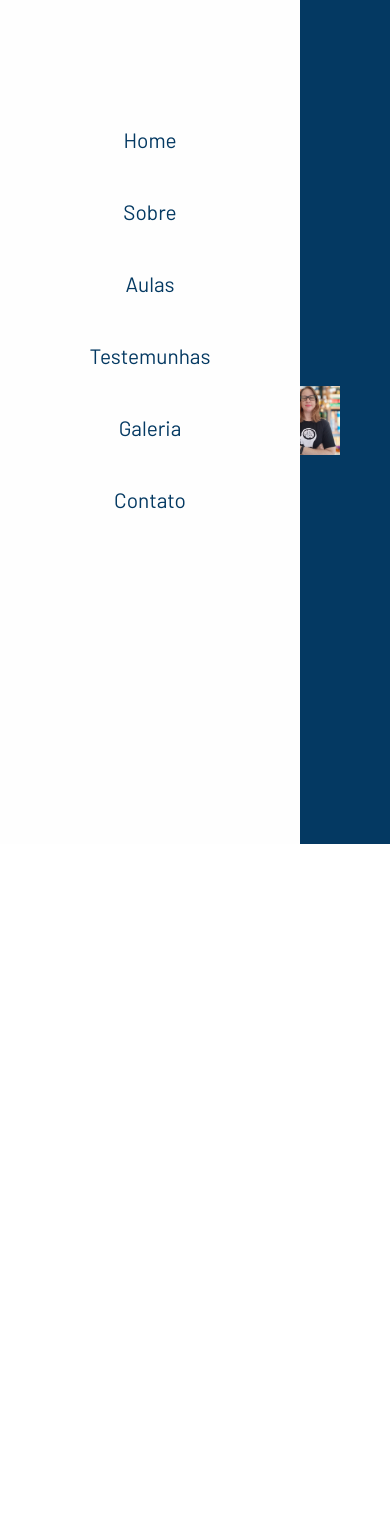
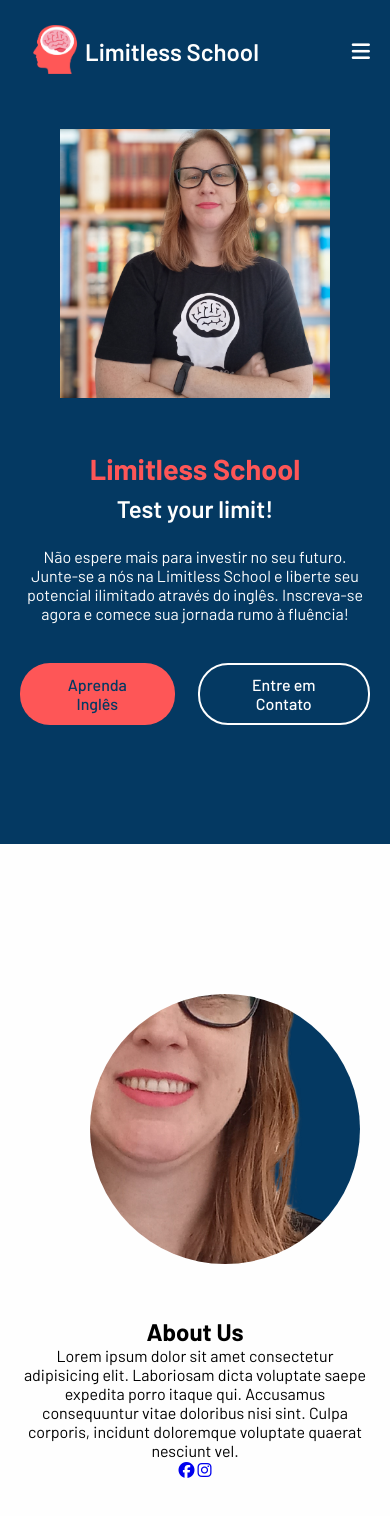
Before and after one commit to nicolas-marzagao/limitless-school.github.io, a plain HTML site: page index.html in a window 390 px wide. Before the commit the page ends 844 px from the top, so only its background shows below. Drawn offline with Linux system fonts and the light colour scheme.

Commit message:
added about section and mobile styles

```diff
--- a/index.html
+++ b/index.html
@@ -11,15 +11,17 @@
 <!-- Header / Navbar -->
 <header>
     <nav class="navbar section-content">
-        <a href="#" class="nav-logo">
+        <a href="index.html" class="nav-logo">
             <div class="nav-image-wrapper">
                 <img src="images/logo.png" alt="Logo" class="nav-image">
             </div>
             <h2 class="logo-text">Limitless School</h2>
         </a>
         <ul class="nav-menu">
+            <button id="menu-close-button" class="fas fa-times"></button>
+
             <li class="nav-item">
-                <a href="#" class="nav-link">Home</a>
+                <a href="index.html" class="nav-link">Home</a>
             </li>
             <li class="nav-item">
                 <a href="#" class="nav-link">Sobre</a>
@@ -37,6 +39,7 @@
                 <a href="#" class="nav-link">Contato</a>
             </li>
         </ul>
+        <button id="menu-open-button" class="fas fa-bars"></button>
     </nav>
 </header>
 
@@ -60,8 +63,30 @@
             </div>
         </div>
     </section>
+
+    <!-- about section -->
+    <section class="about-section">
+        <div class="section-content">
+            <div class="about-image-wrapper">
+                <img src="./images/4.png" alt="about" class="about-image">
+            </div>
+            <div class="about-details">
+                <h2 class="section-title">About Us</h2>
+                <p class="text">
+                    Lorem ipsum dolor sit amet consectetur adipisicing elit. Laboriosam dicta voluptate saepe expedita porro itaque qui. Accusamus consequuntur vitae doloribus nisi sint. Culpa corporis, incidunt doloremque voluptate quaerat nesciunt vel.
+                </p>
+                <div class="social-link-list">
+                    <a href="#" class="social-link">
+                        <i class="fa-brands fa-facebook"></i>
+                    </a>
+                    <a href="#" class="social-link">
+                        <i class="fa-brands fa-instagram"></i>
+                    </a>
+                </div>
+            </div>
+        </div>
+    </section>
 </main>
-
-
+    <script src="script.js"></script>
 </body>
 </html>
--- /dev/null
+++ b/script.js
@@ -0,0 +1,10 @@
+const menuOpenButton = document.querySelector("#menu-open-button");
+const menuCloseButton = document.querySelector("#menu-close-button");
+
+// toggle menu visibility on mobile
+menuOpenButton.addEventListener("click", () => {
+    document.body.classList.toggle("show-mobile-menu");
+})
+
+//close menue when close button clicked
+menuCloseButton.addEventListener("click", () => menuOpenButton.click ())
--- a/style.css
+++ b/style.css
@@ -8,6 +8,10 @@
     padding: 0;
     box-sizing: border-box;
     font-family: "Barlow", sans-serif;
+}
+
+.navbar :where(#menu-close-button, #menu-open-button) {
+    display: none;
 }
 
 :root {
@@ -183,6 +187,35 @@ header .navbar {
     margin-right: 30px;
 }
 
+.about-section {
+    padding: 120px 0;
+    background-color: var(--white-color);
+    display: inline-flex;
+    flex-direction: row;
+}
+
+.about-section .section-content {
+    display: flex;
+    gap: 50px;
+    align-items: center;
+    justify-content: space-between;
+}
+
+.about-section .section-conten .about-image-wrapper {
+    width: 400px;
+    height: 400px;
+}
+
+.about-image {
+    border-radius: 50%;
+    margin-left: 30px;
+    margin-right: 30px;
+    width: 100%;
+    object-fit: none;
+}
+
+
+
 /* Responsive media query code for max width 900px */
 /* mobile */
 @media screen and (max-width: 900px) {
@@ -193,10 +226,40 @@ header .navbar {
         --font-size-xxl: 1.8rem;
     }
 
+    body.show-mobile-menu header::before{
+        content: "";
+        position: fixed;
+        left: 0px;
+        top: 0;
+        height: 100%;
+        width: 100%;
+        backdrop-filter: blur(5px);
+        background: rgba(0, 0, 0, 0.2);
+    }
+
+    .navbar :where(#menu-close-button, #menu-open-button) {
+        font-size: var(--font-size-l);
+    }
+
+    #menu-close-button {
+        position: absolute;
+        right: 30px;
+        top: 30px;
+    }
+
+    #menu-open-button {
+        color: var(--white-color);
+    }
+
+    .navbar :where(#menu-close-button, #menu-open-button) {
+        display: block;
+
+    }
+
     .navbar .nav-menu {
         display: block;
         position: fixed;
-        left: 0;
+        left: -300px;
         top: 0;
         width: 300px;
         height: 100%;
@@ -205,6 +268,11 @@ header .navbar {
         align-items: center;
         padding-top: 100px;
         background: var(--white-color);
+        transition: left 0.2s ease;
+    }
+
+    body.show-mobile-menu .navbar .nav-menu {
+        left: 0px;
     }
 
     .navbar .nav-menu .nav-link {
@@ -213,4 +281,48 @@ header .navbar {
         margin-top: 17px;
         font-size: var(--font-size-l);
     }
+
+    .hero-section .section-content {
+        gap: 50px;
+        text-align: center;
+        padding: 30px 20px 20px;
+        flex-direction: column-reverse;
+        justify-content: center;
+    }
+
+    .hero-section .hero-details :is(.subtitle, .description) {
+        max-width: 100%;
+    }
+
+    .hero-section .hero-details .button {
+        justify-content: center;
+    }
+
+    .hero-section .hero-image-wrapper {
+        max-width: 270px;
+        margin-right: 0;
+    }
+
+    .about-section .section-content {
+        gap: 50px;
+        text-align: center;
+        padding: 30px 20px 20px;
+        flex-direction: column;
+        justify-content: center;
+    }
+
+    .about-section .about-details :is(.subtitle, .description) {
+        max-width: 100%;
+    }
+
+    .about-section .about-details .button {
+        justify-content: center;
+    }
+
+    .about-section .about-image-wrapper {
+        max-width: 270px;
+        margin-right: 0;
+    }
+
+
 }
```
